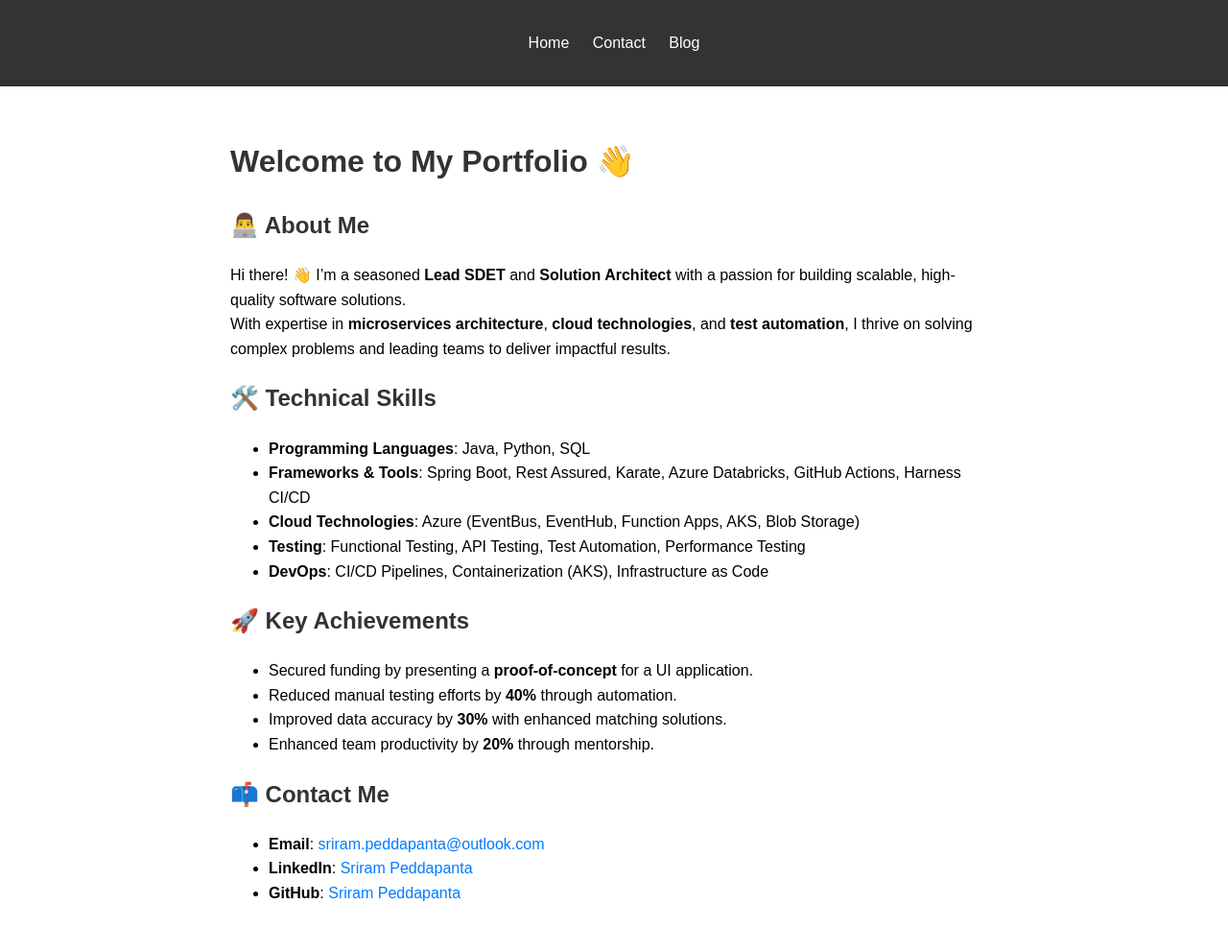
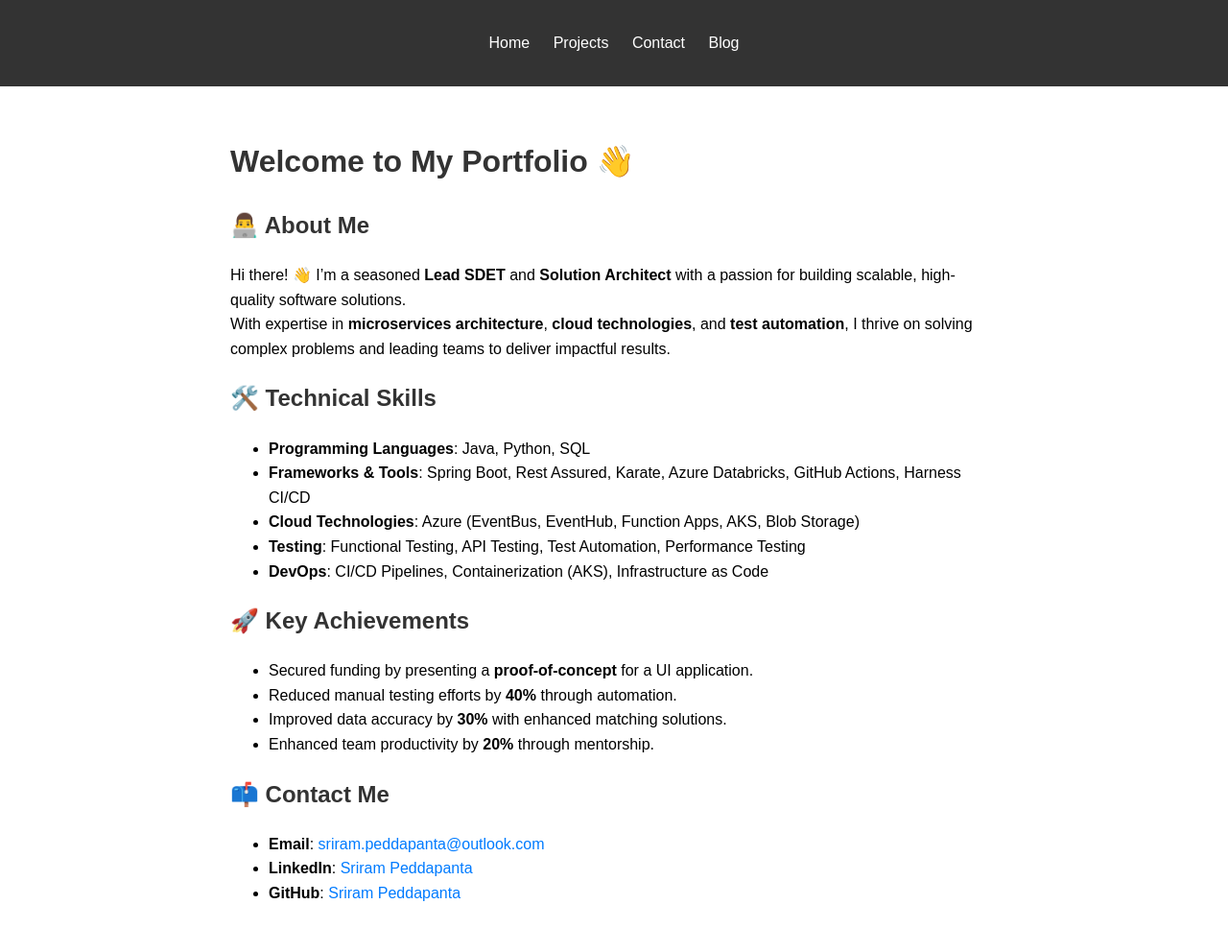
Before and after one commit to SriramPeddapanta/portfolio-website, a Jekyll site: the page built from index.markdown, in a window 1280 px wide. Shown: the whole page at 96% size. Built offline with Jekyll 4.4.1, drawn with Linux system fonts in a browser that asks for light colours.

Commit message:
Update navigation to include Projects and Style Projects Section

```diff
--- a/_config.yml
+++ b/_config.yml
@@ -35,6 +35,8 @@
 menu:
   - title: Home
     url: /
+  - title: Projects
+    url: /projects/
   - title: Contact
     url: /#contact
   - title: Blog
--- a/assets/css/style.css
+++ b/assets/css/style.css
@@ -45,3 +45,44 @@ a {
 a:hover {
     text-decoration: underline;
 }
+
+/* Projects Section */
+h1, h2, h3 {
+    color: #333;
+}
+
+.project {
+    margin-bottom: 2rem;
+    padding: 1rem;
+    background: #f9f9f9;
+    border: 1px solid #ddd;
+    border-radius: 5px;
+}
+
+.project-title {
+    font-size: 1.5rem;
+    font-weight: bold;
+}
+
+.project-description {
+    margin: 0.5rem 0;
+}
+
+.project-technologies {
+    font-style: italic;
+    color: #555;
+}
+
+.project-link {
+    display: inline-block;
+    margin-top: 0.5rem;
+    padding: 0.5rem 1rem;
+    color: white;
+    background: #007BFF;
+    text-decoration: none;
+    border-radius: 5px;
+}
+
+.project-link:hover {
+    background: #0056b3;
+}
```
